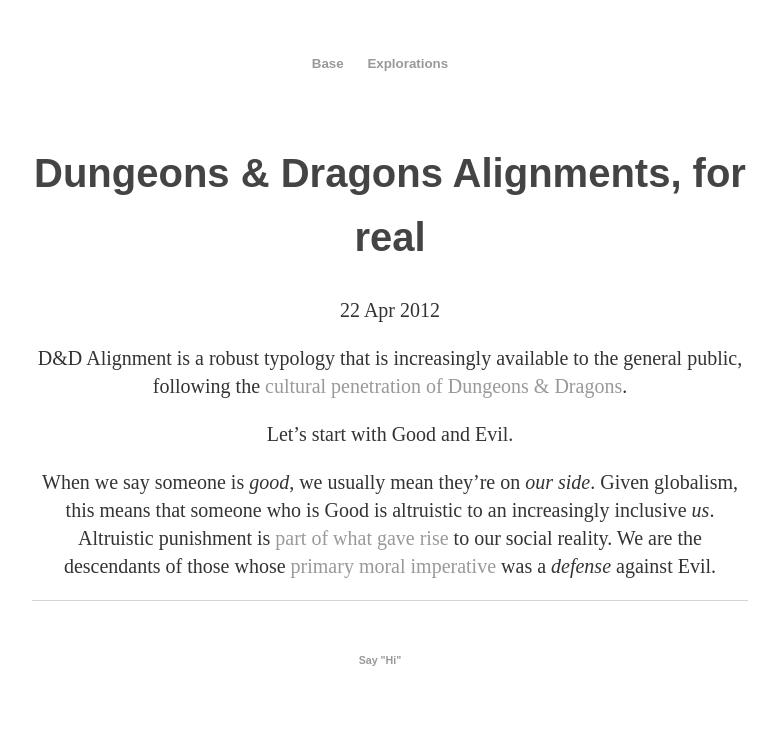
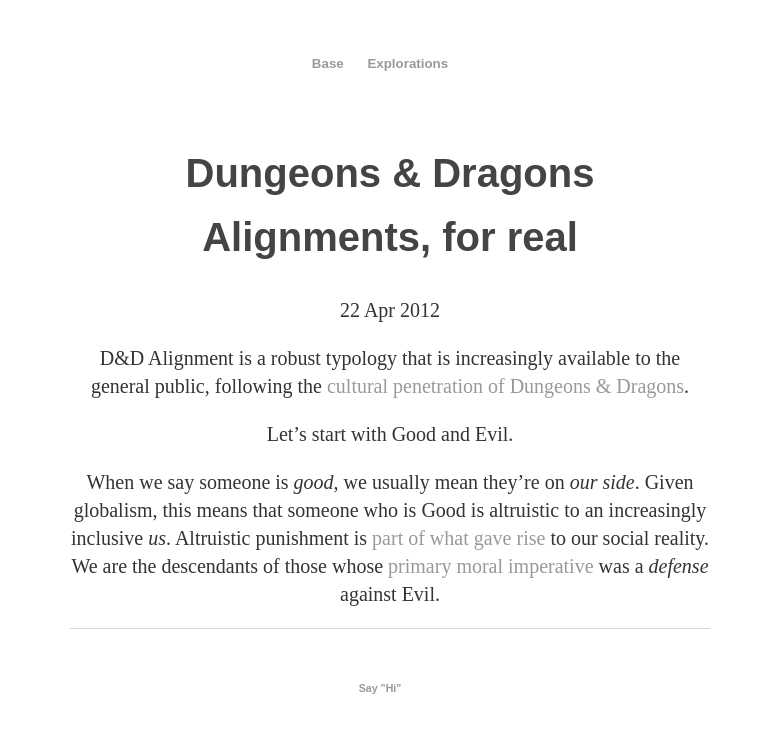
Before and after one commit to ray-dorai/ray-dorai.github.io, a Jekyll site: the page built from _posts/2012-04-22-dungeons-dragons-alignment.md, in a window 1280 px wide. Shown: the top 733 px of the page, without its empty margins (250-1029 px from the left). Built offline with Jekyll 4.4.1, drawn with Linux system fonts in a browser that asks for light colours.

Commit message:
Update main.css

```diff
--- a/css/main.css
+++ b/css/main.css
@@ -2,7 +2,7 @@
 body {
     margin: auto;
     font-family: 'Fjord One', serif;
-    max-width: 56vw;
+    max-width: 50vw;
     line-height: 1.6;
     font-size: smaller;
     color: #444;
```
